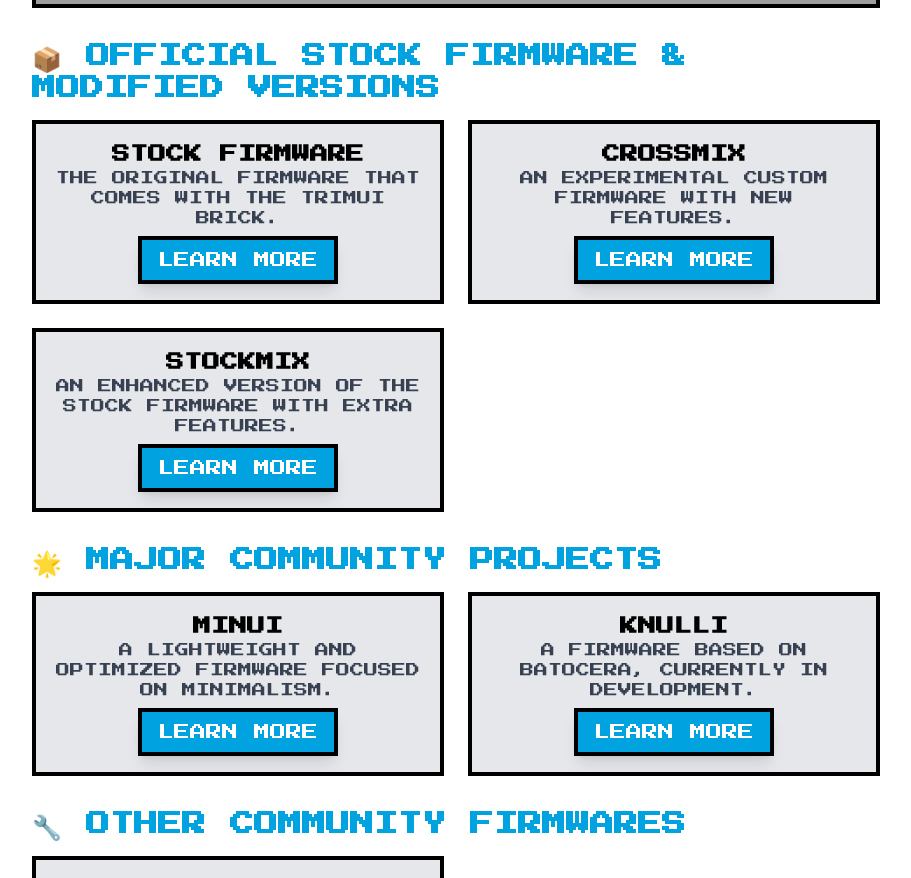
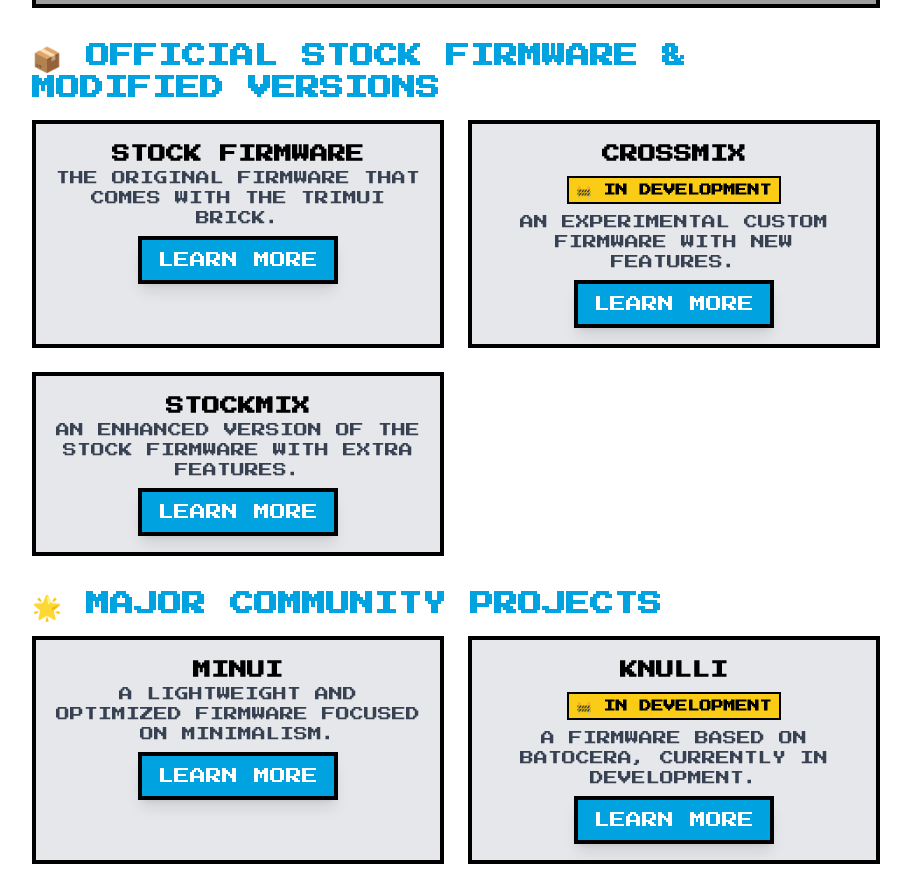
Before and after one commit to LinuxDroidMaster/TrimUI-Brick-101, a Next.js app in the folder trimui-brick-hub/: page /firmwares in a window 1280 px wide. Shown: the part 620-1498 px from the top of the page, without its empty margins (184-1095 px from the left). Built offline with nearby package versions, Linux system fonts and the light colour scheme; grey boxes are pictures that could not be loaded.

Commit message:
adding in development banner for firmwares

```diff
--- a/trimui-brick-hub/src/app/firmwares/page.js
+++ b/trimui-brick-hub/src/app/firmwares/page.js
@@ -39,6 +39,7 @@
           title="CrossMix"
           description="An experimental custom firmware with new features."
           link="https://github.com/cizia64/CrossMix-OS/releases"
+          badge="🚧 In Development"
         />
         <FirmwareCard
           title="StockMix"
@@ -61,6 +62,7 @@
           title="Knulli"
           description="A firmware based on Batocera, currently in development."
           link="https://github.com/knulli-cfw/distribution/releases"
+          badge="🚧 In Development"
         />
       </div>
 
@@ -96,11 +98,18 @@
   );
 }
 
-// Reusable Firmware Card Component
-function FirmwareCard({ title, description, link }) {
+// Reusable Firmware Card Component with Optional Badge
+function FirmwareCard({ title, description, link, badge }) {
   return (
     <div className="border-4 border-black p-4 bg-gray-200 dark:bg-gray-800 text-center">
       <h3 className="text-lg font-bold text-black dark:text-white">{title}</h3>
+      {badge && (
+        <div className="mt-2 mb-2">
+          <span className="bg-yellow-400 text-black text-xs font-bold px-2 py-1 border-2 border-black inline-block">
+            {badge}
+          </span>
+        </div>
+      )}
       <p className="text-sm text-gray-700 dark:text-gray-300">{description}</p>
       <a
         href={link}
```
